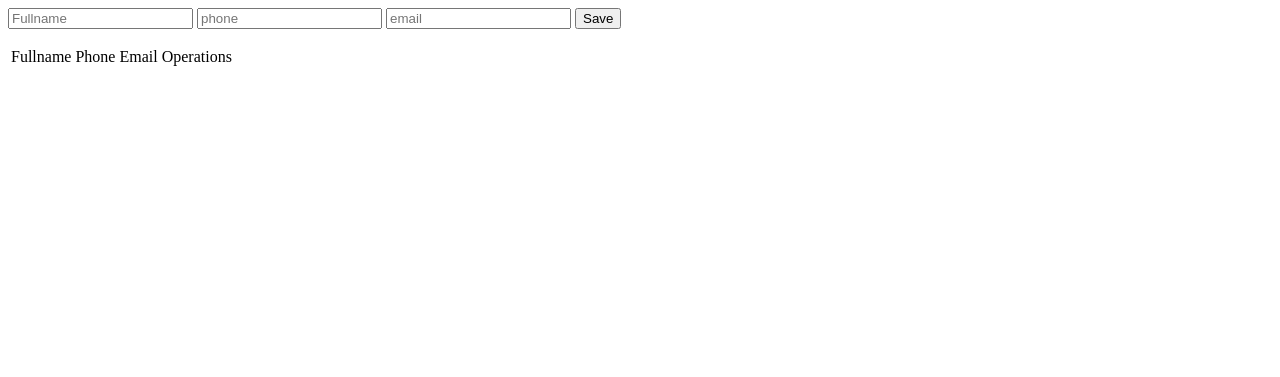
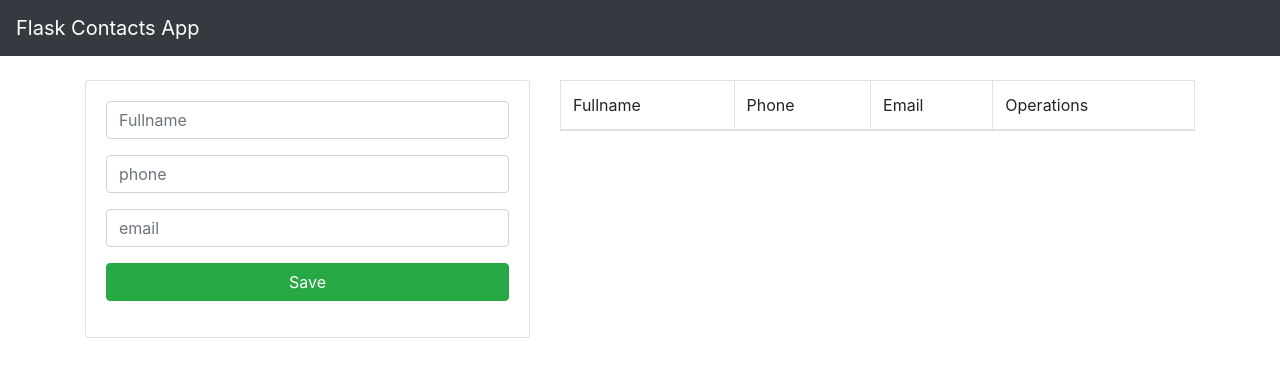
Before and after one commit to NestorEUMMA/python-course, a Flask app: page / in a window 1280 px wide. Shown: the top 377 px of the page. Run offline with Flask 2, Linux system fonts and the light colour scheme; data that the repository does not hold is empty; some libraries are stand-ins or nearby versions.

Commit message:
Fin de curso Flask, falta arreglar el div del container

```diff
--- a/contact_app_Flask/App.py
+++ b/contact_app_Flask/App.py
@@ -47,9 +47,33 @@
         return redirect(url_for('Index'))
 
 
-@app.route ('/edit')
-def edit_contact():
-    return 'edit contact'
+@app.route ('/edit/<id>')
+def edit_contact(id):
+     cur = mysql.get_db().cursor()
+        #CARGAMOS EL QUERY, LOS PORCENTAJES LOS PONEMOS PARA DESPUES METER UNA TUPLA CON LOS VALORES QUE CAPTURAMOS CON EL METODO POST
+     cur.execute('SELECT * FROM contacts WHERE id = %s',(id))
+     data = cur.fetchall()
+     return render_template('edit-contact.html', contact = data[0])
+
+@app.route ('/update/<id>', methods = ['POST'])
+def update_contact(id):
+    if request.method == 'POST':
+        fullname = request.form['fullname']
+        phone = request.form['phone']
+        email = request.form['email']
+        cur = mysql.get_db().cursor()
+            #CARGAMOS EL QUERY, LOS PORCENTAJES LOS PONEMOS PARA DESPUES METER UNA TUPLA CON LOS VALORES QUE CAPTURAMOS CON EL METODO POST
+        cur.execute("""
+            UPDATE contacts
+            SET fullname = %s,
+                email = %s,
+                phone = %s
+            WHERE id = %s
+        """, (fullname, phone, email, id))
+        mysql.get_db().commit()
+        flash('Contact Updated Successfully')
+        return redirect(url_for('Index'))
+
 
 @app.route ('/delete/<string:id>')
 def delete_contact(id):
--- a/contact_app_Flask/templates/index.html
+++ b/contact_app_Flask/templates/index.html
@@ -1,19 +1,39 @@
+{% extends 'layout.html' %}
+
+{% block body %}
+<div class="row">
+    <div class="col-md-5">
         {% with messages = get_flashed_messages() %}
         {% if messages %}
         {% for message in messages %}
-    <p>{{ message }}</p>
+            <div class="alert alert-warning alert-dismissible fade show" role="alert">
+                <strong>{{ message }}</strong>
+                <button type="button" class="close" data-dismiss="alert" aria-label="Close">
+                <span aria-hidden="true">&times;</span>
+                </button>
+            </div>
         {% endfor %}
         {% endif %}
         {% endwith %}
-
+        <div class="card card-body">
             <form action="/add_contact" method="POST">
-    <input type="text" name="fullname" placeholder="Fullname">
-    <input type="text" name="phone" placeholder="phone">
-    <input type="text" name="email" placeholder="email">
-    <button type="submit"> Save </button>
+                <div class="form-group">
+                    <input type="text" name="fullname" placeholder="Fullname" class="form-control">
+                </div>
+                <div class="form-group">
+                    <input type="text" name="phone" placeholder="phone" class="form-control">
+                </div>
+                <div class="form-group">
+                    <input type="text" name="email" placeholder="email" class="form-control">
+                </div>
+                <div class="form-group">
+                    <button type="submit" class="btn btn-success btn-block"> Save </button>
+                </div>
             </form>
-
-<table>
+        </div>
+    </div>
+    <div class="col-md-7">
+        <table class="table table-striped - table-bordered ">
             <thead>
                 <tr>
                     <td>Fullname</td>
@@ -29,10 +49,15 @@
                     <td>{{ contact.2 }}</td>
                     <td>{{ contact.3 }}</td>
                     <td>
-                <a href="/edit/{{contact.0}}">Edit</a>
-                <a href="/delete/{{contact.0}}">Delete</a>
+                        <a href="/edit/{{contact.0}}" class="btn btn-warning">Edit</a>
+                        <a href="/delete/{{contact.0}}" class="btn btn-danger">Delete</a>
                     </td>
                 </tr>
                 {% endfor %}
             </tbody>
         </table>
+    </div>
+</div>
+
+
+{% endblock %}
--- /dev/null
+++ b/contact_app_Flask/templates/layout.html
@@ -0,0 +1,31 @@
+<!DOCTYPE html>
+<html lang="en">
+<head>
+    <meta charset="UTF-8">
+    <meta name="viewport" content="width=device-width, initial-scale=1.0">
+    <meta http-equiv="X-UA-Compatible" content="ie=edge">
+    <title>Contacts Flask APP</title>
+
+    <link rel="stylesheet" href="https://stackpath.bootstrapcdn.com/bootstrap/4.4.1/css/bootstrap.min.css" integrity="sha384-Vkoo8x4CGsO3+Hhxv8T/Q5PaXtkKtu6ug5TOeNV6gBiFeWPGFN9MuhOf23Q9Ifjh" crossorigin="anonymous">
+    <link rel="stylesheet" href="{{ url_for('static', filename='css/main.css')}}">
+</head>
+<body>
+    <nav class="navbar navbar-expand-lg navbar-dark bg-dark">
+        <a class="navbar-brand" href="/">Flask Contacts App</a>
+        <button class="navbar-toggler" type="button" data-toggle="collapse" data-target="#navbarNav" aria-controls="navbarNav" aria-expanded="false" aria-label="Toggle navigation">
+          <span class="navbar-toggler-icon"></span>
+        </button>
+      </nav>
+    <!-- ESTO LO HACEMOS PARA QUE SOLO CAMBIE EL BODY, EN LOS DEMAS FORMULARIOS NO HEMOS AGREGADO MAS QUE SOLO LOS FORMS -->
+    <div class="container pt-4">
+        {% block body %}
+        {% endblock %}
+    </div>
+
+<!-- scripts -->
+<script src="https://code.jquery.com/jquery-3.4.1.slim.min.js" integrity="sha384-J6qa4849blE2+poT4WnyKhv5vZF5SrPo0iEjwBvKU7imGFAV0wwj1yYfoRSJoZ+n" crossorigin="anonymous"></script>
+<script src="https://cdn.jsdelivr.net/npm/popper.js@1.16.0/dist/umd/popper.min.js" integrity="sha384-Q6E9RHvbIyZFJoft+2mJbHaEWldlvI9IOYy5n3zV9zzTtmI3UksdQRVvoxMfooAo" crossorigin="anonymous"></script>
+<script src="https://stackpath.bootstrapcdn.com/bootstrap/4.4.1/js/bootstrap.min.js" integrity="sha384-wfSDF2E50Y2D1uUdj0O3uMBJnjuUD4Ih7YwaYd1iqfktj0Uod8GCExl3Og8ifwB6" crossorigin="anonymous"></script>
+
+</body>
+</html>
```
Also changed, not shown: contact_app_Flask/templates/edit-contact.html (added, +25 -0 lines). Lines whose indentation alone changed are shown as unchanged.
